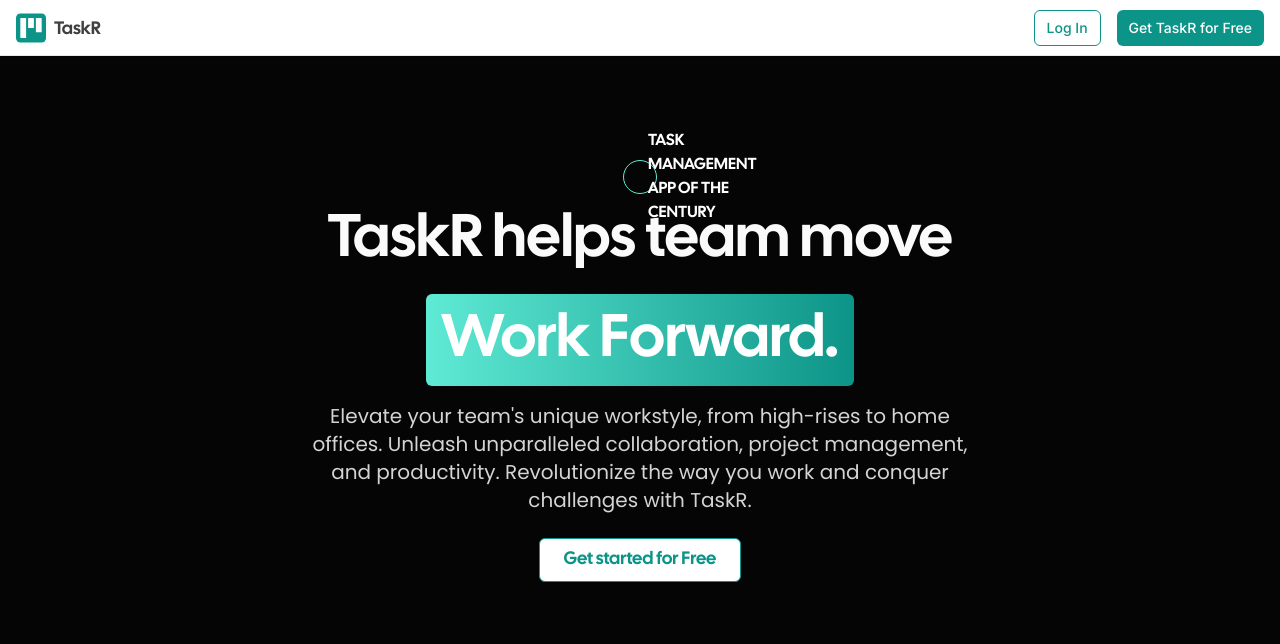
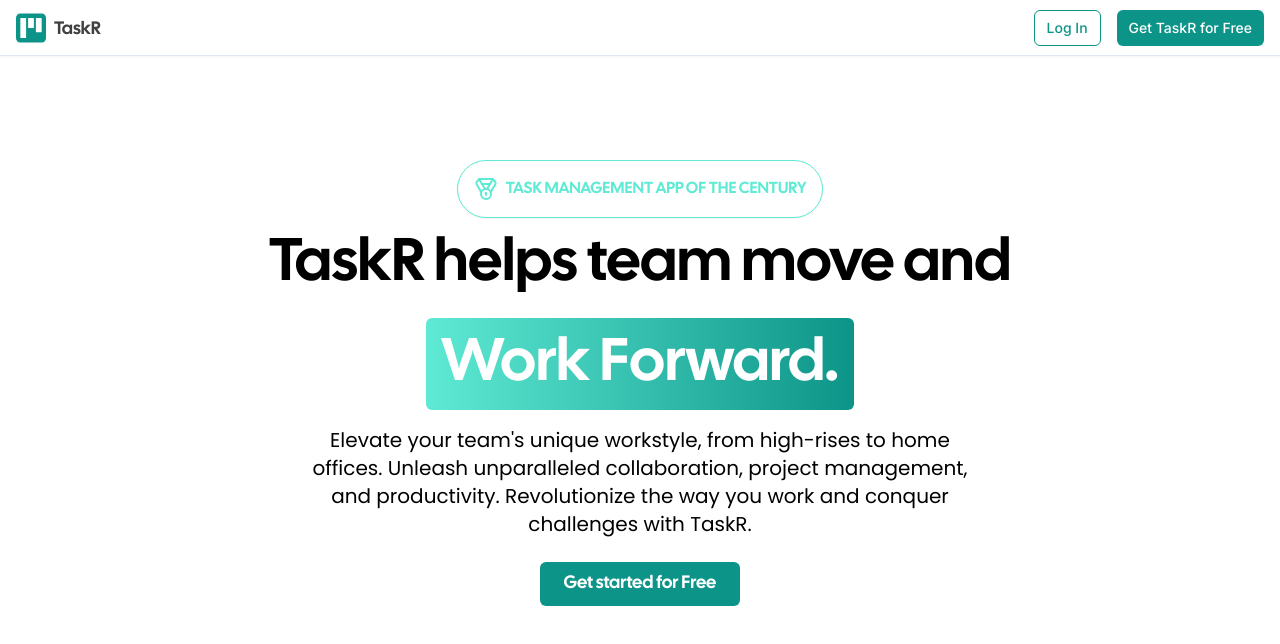
Before and after one commit to thuee-mong-marma/taskr-project-management-app, a Next.js app: page / in a window 1280 px wide. Shown: the top 644 px of the page. Built offline with nearby package versions, Linux system fonts and the light colour scheme.

Commit message:
homepage medal icon fix

```diff
--- a/app/(home)/page.tsx
+++ b/app/(home)/page.tsx
@@ -19,19 +19,19 @@
           LocalFont.className
         )}
       >
-        <div className="icon mb-4 flex items-center border border-teal-300 shadow-sm p-4 bg-transparent text-white rounded-full uppercase">
+        <div className="mb-4 flex items-center border border-teal-300 shadow-sm p-4 bg-transparent text-teal-300 rounded-full uppercase">
           <Medal className="h-6 w-6 mr-2" />
           <span>Task management app of the century</span>
         </div>
         <h1 className="text-3xl md:text-6xl text-center mb-6">
-          TaskR helps team move
+          TaskR helps team move and
         </h1>
         <div className="text-3xl md:text-6xl bg-gradient-to-r from-teal-300 to-teal-600 text-white py-4 px-4 rounded-md w-fit">
           Work Forward.
         </div>
         <div
           className={cn(
-            'text-sm md:text-xl mt-4 text-neutral-300 max-w-xs md:max-w-2xl text-center mx-auto',
+            'text-sm md:text-xl mt-4 text-black max-w-xs md:max-w-2xl text-center mx-auto',
             poppinsFont.className
           )}
         >
@@ -40,7 +40,7 @@
           productivity. Revolutionize the way you work and conquer challenges
           with TaskR.
         </div>
-        <Button className="mt-6 px-6" variant="secondary" size="lg">
+        <Button className="mt-6 px-6" variant="primary" size="lg">
           <Link href="/register">Get started for Free</Link>
         </Button>
       </div>
--- a/app/globals.css
+++ b/app/globals.css
@@ -6,8 +6,6 @@
 body,
 :root {
   height: 100%;
-  background-color: rgb(5, 5, 5);
-  color: rgb(250, 250, 250);
 }
 
 @layer base {
--- a/package.json
+++ b/package.json
@@ -1,5 +1,6 @@
 {
   "name": "taskr",
+  "author": "mong",
   "version": "1.0.0",
   "private": true,
   "scripts": {
```
